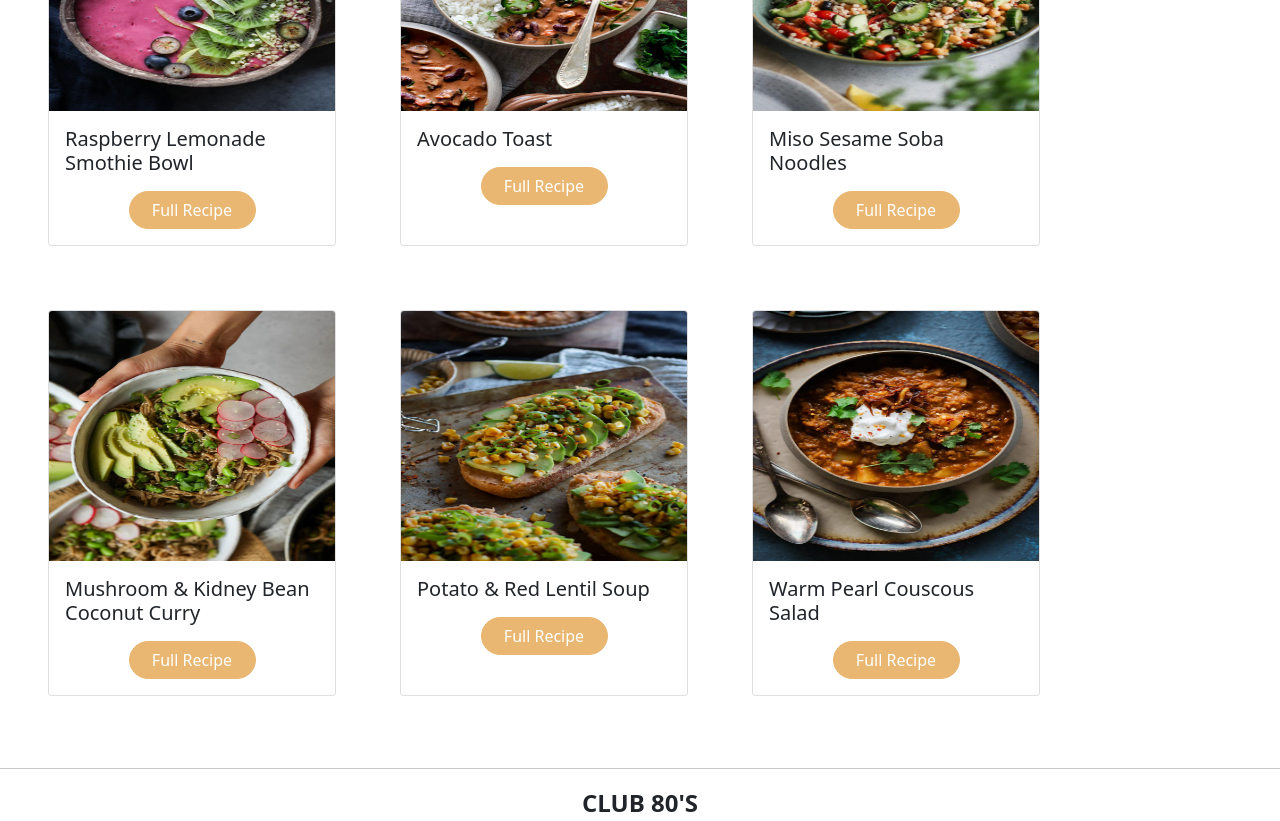
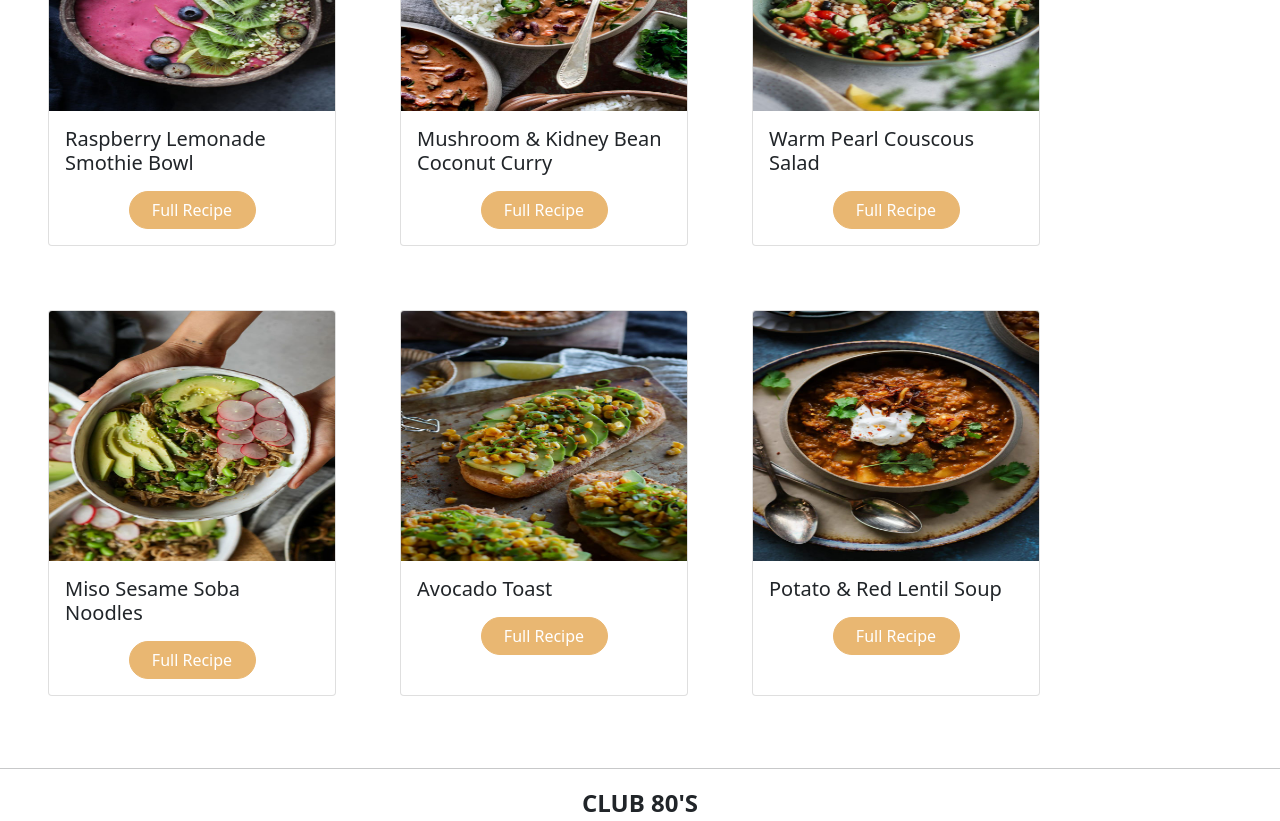
Before and after one commit to alaaedinne/food-website, a React (Create React App) app: page / in a window 1280 px wide. Shown: the part 1160-1981 px from the top of the page. Built offline with nearby package versions, Linux system fonts and the light colour scheme.

Commit message:
modify title

```diff
--- a/src/Data.js
+++ b/src/Data.js
@@ -6,11 +6,11 @@ import pk5 from "./images/card5.jpg"
 import pk6 from "./images/card6.jpg"
 const ProuductItems = [
     {image: pk1 , title:"Raspberry Lemonade Smothie Bowl" , subtitle:"Subtitle 01" , text:"" ,href:'/details' , ingredient:["1" , "2" , "3" ,"4"] , direction : ""},
-    {image: pk2 , title:"Avocado Toast" , subtitle:"Subtitle 02" , text:"" ,href:'/details2' , ingredient:["1" , "2" , "3" ,"4"] , direction : ""},
-    {image: pk3 , title:"Miso Sesame Soba Noodles" , subtitle:"Subtitle 03" , text:"" ,href:'/details3' , ingredient:["1" , "2" , "3" ,"4"] , direction : ""},
-    {image: pk4 , title:"Mushroom & Kidney Bean Coconut Curry" , subtitle:"Subtitle 04" , text:"" ,href:'/details4' , ingredient:["1" , "2" , "3" ,"4"] , direction : ""},
-    {image: pk5 , title:"Potato & Red Lentil Soup" , subtitle:"Subtitle 05" , text:"" ,href:'/details5' , ingredient:["1" , "2" , "3" ,"4"] , direction : ""},
-    {image: pk6 , title:"Warm Pearl Couscous Salad" , subtitle:"Subtitle 06" , text:"" ,href:'/details6' , ingredient:["1" , "2" , "3" ,"4"] , direction : "Lorem Ipsum is simply dummy text of the printing and typesetting industry."},
+    {image: pk2 , title:"Mushroom & Kidney Bean Coconut Curry" , subtitle:"Subtitle 02" , text:"" ,href:'/details2' , ingredient:["1" , "2" , "3" ,"4"] , direction : ""},
+    {image: pk3 , title:"Warm Pearl Couscous Salad" , subtitle:"Subtitle 03" , text:"" ,href:'/details3' , ingredient:["1" , "2" , "3" ,"4"] , direction : ""},
+    {image: pk4 , title:"Miso Sesame Soba Noodles" , subtitle:"Subtitle 04" , text:"" ,href:'/details4' , ingredient:["1" , "2" , "3" ,"4"] , direction : ""},
+    {image: pk5 , title:"Avocado Toast" , subtitle:"Subtitle 05" , text:"" ,href:'/details5' , ingredient:["1" , "2" , "3" ,"4"] , direction : ""},
+    {image: pk6 , title:"Potato & Red Lentil Soup" , subtitle:"Subtitle 06" , text:"" ,href:'/details6' , ingredient:["1" , "2" , "3" ,"4"] , direction : "Lorem Ipsum is simply dummy text of the printing and typesetting industry."},
 ]
 
 export default ProuductItems
--- a/src/pages/Carddetails2.js
+++ b/src/pages/Carddetails2.js
@@ -22,7 +22,8 @@ const Carddetails2 = () => {
               </Col>
               <Col>
                 <div className='Ingredients'>
-                  <h1>Avocado Toast</h1>
+                  <h1>Mushroom & </h1>
+                  <h1>Kidney Bean Coconut Curry</h1>
                   <h3>Ingredients :</h3>
                   <div> 1½ cups (268 g) cooked cannellini beans .</div>
                   <div> 1½ Tbsp (22 mL) chipotle adobo sauce, plus more to taste.</div>
--- a/src/pages/Carddetails3.js
+++ b/src/pages/Carddetails3.js
@@ -22,7 +22,7 @@ const Carddetails3 = () => {
               </Col>
               <Col>
                 <div className='Ingredients'>
-                  <h1>Miso Sesame Soba Noodles</h1>
+                  <h1>Warm Pearl Couscous Salad</h1>
                   <h3>Ingredients :</h3>
                   <div> Dressing.</div>
                   <div> ⅓ cup (80 mL) rice vinegar.</div>
--- a/src/pages/Carddetails4.js
+++ b/src/pages/Carddetails4.js
@@ -22,8 +22,7 @@ const Carddetails4 = () => {
               </Col>
               <Col>
                 <div className='Ingredients'>
-                  <h1>Mushroom &</h1>
-                  <h1>Kidney Bean Coconut Curry</h1>
+                  <h1>Miso Sesame Soba Noodles</h1>
                   <h3>Ingredients :</h3>
                   <div> 1¼ cups (250 g) uncooked white rice, rinsed .</div>
                   <div> 2 tsp (10 mL) vegetable oil .</div>
--- a/src/pages/Carddetails5.js
+++ b/src/pages/Carddetails5.js
@@ -22,8 +22,7 @@ const Carddetails5 = () => {
               </Col>
               <Col>
                 <div className='Ingredients'>
-                  <h1>Potato & </h1>
-                  <h1>Red Lentil Soup</h1>
+                  <h1>Avocado Toast</h1>
                   <h3>Ingredients :</h3>
                   <div> Soup.</div>
                   <div> 2 tsp (10 mL) vegetable oil .</div>
--- a/src/pages/Carddetails6.js
+++ b/src/pages/Carddetails6.js
@@ -22,8 +22,8 @@ const Carddetails6 = () => {
               </Col>
               <Col>
                 <div className='Ingredients'>
-                  <h1>Warm Pearl </h1>
-                  <h1>Couscous Salad</h1>
+                  <h1>Potato &  </h1>
+                  <h1> Red Lentil Soup</h1>
                   <h3>Ingredients :</h3>
                   <div> Salad.</div>
                   <div> 1 cup (200 g) uncooked pearl couscous .</div>
```
